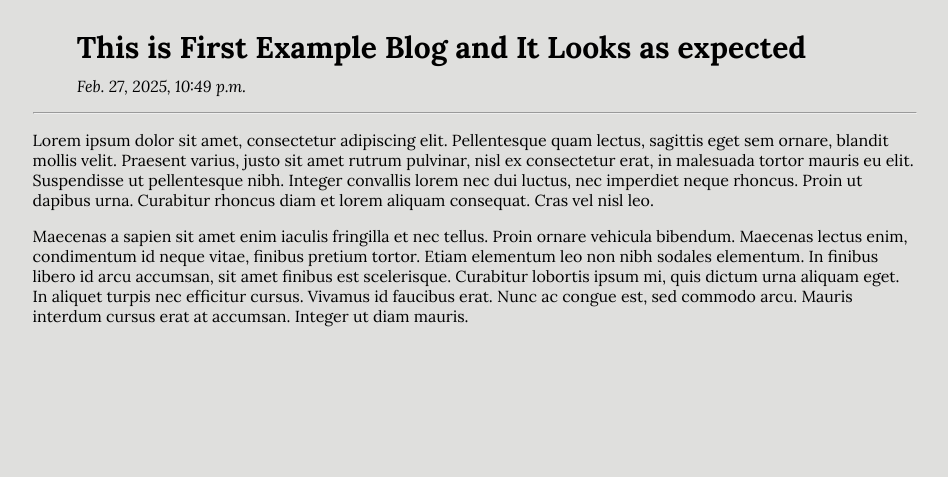
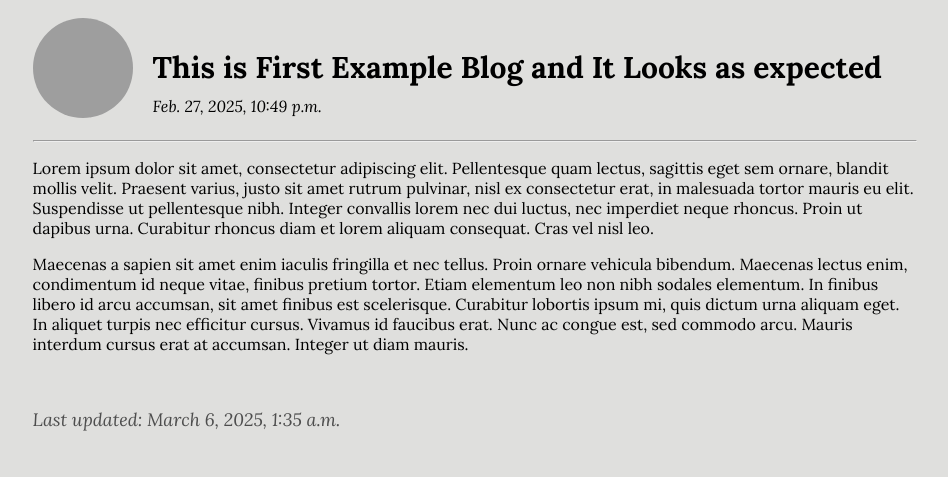
Before and after one commit to selvaganesh3m/blogging, a Django app: template blogging/blog/templates/blog/blog_detail.html in a window 1280 px wide. Shown: the part 725-1202 px from the top of the page, without its empty margins (165-1113 px from the left). Before the commit the page ends 1052 px from the top, so only its background shows below. Run offline with Django 5.2, Linux system fonts and the light colour scheme; the template is opened without the code that fills it: values that come from a table or form of the project are taken from there, others are empty; data comes from the database, SQL or seed files in the repository; some libraries are stand-ins or nearby versions; some web fonts are replaced; grey boxes are pictures that could not be loaded.

Commit message:
Added few features and fixes bugs

```diff
--- a/blogging/blog/static/blog/blog.css
+++ b/blogging/blog/static/blog/blog.css
@@ -26,17 +26,40 @@ img {
     border-radius: 10px;
 }
 
+.with-img {
+    margin-top: 20px;
+    display: flex;
+    gap: 20px;
+    /* background-color: blue; */
+}
+
+
+#author-img {
+    height: 100px;
+    width: 100px;
+    object-fit: cover;
+    border-radius: 50%;
+    filter: grayscale(100%);
+}
+
+
 #blog-name {
     font-size: 30px;
-    margin-left: 5%;
     font-weight: bolder;
 }
 
-#date {
+#created-time {
     font-style: italic !important;
-    margin-left: 5%;
     margin-top: -20px;
 }
+
+
+#updated-time {
+    font-style: italic !important;
+    color: #4d4d4d;
+    font-size: 18px;
+}
+
 
 #back-btn {
     text-align: right;
@@ -52,7 +75,7 @@ a:link,
 a:visited,
 a:hover,
 a:active {
-    color: black  !important;
+    color: black !important;
     /* Keeps the same color */
 }
 
@@ -69,4 +92,22 @@ pre code.hljs {
         /* background-color: orange; */
         max-width: 85%;
     }
+
+    .without-img {
+        max-width: 55%;
+        /* background-color: orange; */
+    }
+
+    .with-img {
+        display: flex;
+        align-items: center;
+        justify-content: center;
+        /* background-color: green; */
+    }
+
+    /* .heading-box {
+        display: flex;
+        justify-content: center;
+    } */
+
 }
--- a/blogging/blog/templates/blog/blog_detail.html
+++ b/blogging/blog/templates/blog/blog_detail.html
@@ -19,8 +19,7 @@
         rel="stylesheet">
 
     <!-- Highlight Js -->
-    <link rel="stylesheet"
-        href="https://cdnjs.cloudflare.com/ajax/libs/highlight.js/11.8.0/styles/night-owl.min.css">
+    <link rel="stylesheet" href="https://cdnjs.cloudflare.com/ajax/libs/highlight.js/11.8.0/styles/night-owl.min.css">
 
     <script src="https://cdnjs.cloudflare.com/ajax/libs/highlight.js/11.8.0/highlight.min.js"></script>
     <script>hljs.highlightAll();</script>
@@ -38,9 +37,22 @@
         <div class="main-img">
             <img src="{{ blog.image.url }}" alt="Blog Image">
         </div>
-        <p id="blog-name">{{ blog.name }}</p>
-        <p id="date">{{ blog.created_at }}</p>
+        <div class="heading-box">
+        <div class="with-img">
+            <img id="author-img"
+                src="https://raw.githubusercontent.com/selvaganesh3m/selvaganesh3m.github.io/refs/heads/master/images/selva.jpeg"
+                alt="author-img">
+            <div class="without-img">
+                <p id="blog-name">{{ blog.name }}</p>
+                <p id="created-time">{{ blog.created_at }}</p>
+            </div>
+        </div>
+    </div>
+
+
         <hr>
         {{ blog.content|markdown|safe }}
+        <br>
+        <p id="updated-time">Last updated: {{ blog.updated_at }}</p>
     </div>
 </body>
--- a/blogging/blog/templatetags/markdown_extras.py
+++ b/blogging/blog/templatetags/markdown_extras.py
@@ -1,10 +1,21 @@
 from django import template
-import markdown2
+import markdown
 
 register = template.Library()
 
 @register.filter(name='markdown')
 def markdown_filter(value):
     """Converts markdown to HTML"""
-    extensions = ['fenced-code-blocks', 'code-friendly', 'highlightjs']
-    return markdown2.markdown(value, extras=extensions)
+    extras = [
+        'fenced-code-blocks',
+        'code-friendly',
+        'highlightjs',
+        'tables',
+        'cuddled-lists',
+        'strike',
+        'smarty-pants',
+        'metadata',
+        'footnotes',
+        'numbering',
+    ]
+    return markdown.markdown(value, extras=extras)
```
